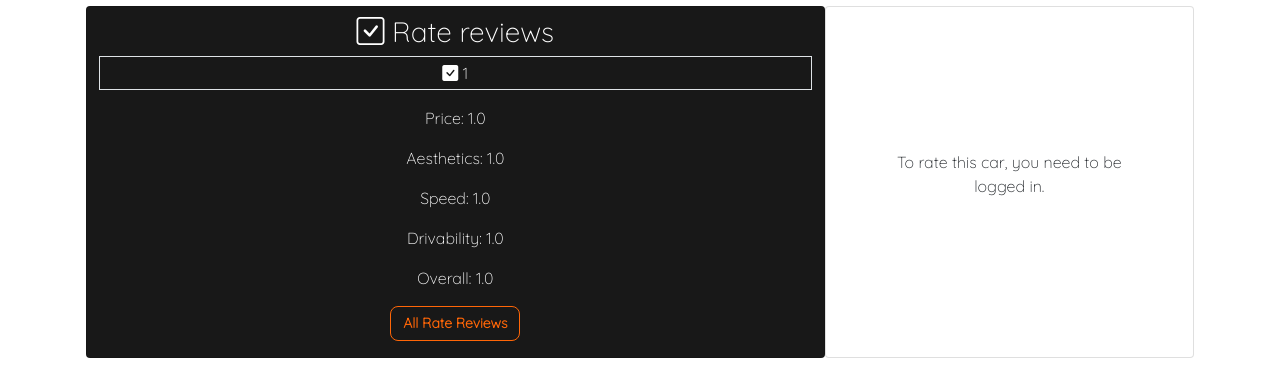
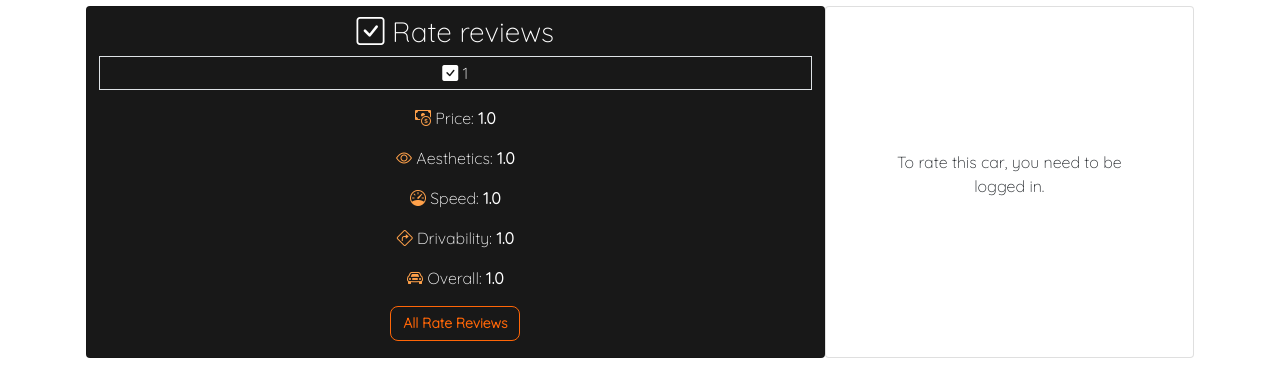
Before and after one commit to guisgrande/fourth-project-ci, a Django app: a page that uses templates/garage/car_details.html in a window 1280 px wide. Shown: the part 698-1072 px from the top of the page. Run offline with Django 3.2, Linux system fonts and the light colour scheme; tables that the repository leaves empty hold one stand-in row (values such as "Sample post"); some libraries are stand-ins or nearby versions.

Commit message:
Add icons to rate review categories

```diff
--- a/templates/garage/car_details.html
+++ b/templates/garage/car_details.html
@@ -69,11 +69,11 @@
             <h3 class="m-2"><i class="bi bi-check-square"></i> Rate reviews</h3>
             <div>
                 <p class="border p-1"><i class="bi bi-check-square-fill"></i> {{ len_rate }} </p>
-                <p>Price: {{ avg_total.avg_price }}</p>
-                <p>Aesthetics: {{ avg_total.avg_aest }}</p>
-                <p>Speed: {{ avg_total.avg_speed }}</p>
-                <p>Drivability: {{ avg_total.avg_driv }}</p>
-                <p>Overall: {{ avg_total.avg_overall }}</p>
+                <p><i class="bi bi-cash-coin txt-orange"></i> Price: <strong>{{ avg_total.avg_price }}</strong></p>
+                <p><i class="bi bi-eye txt-orange"></i> Aesthetics: <strong>{{ avg_total.avg_aest }}</strong></p>
+                <p><i class="bi bi-speedometer txt-orange"></i> Speed: <strong>{{ avg_total.avg_speed }}</strong></p>
+                <p><i class="bi bi-sign-turn-right txt-orange"></i> Drivability: <strong>{{ avg_total.avg_driv }}</strong></p>
+                <p><i class="bi bi-car-front txt-orange"></i> Overall: <strong>{{ avg_total.avg_overall }}</strong></p>
             </div>
             <p>
                 <a class="btn btn-two" data-bs-toggle="collapse" href="#collapseRate" role="button" aria-expanded="false" aria-controls="collapseRate" style="font-size: 14px;">All Rate Reviews</a>
```
